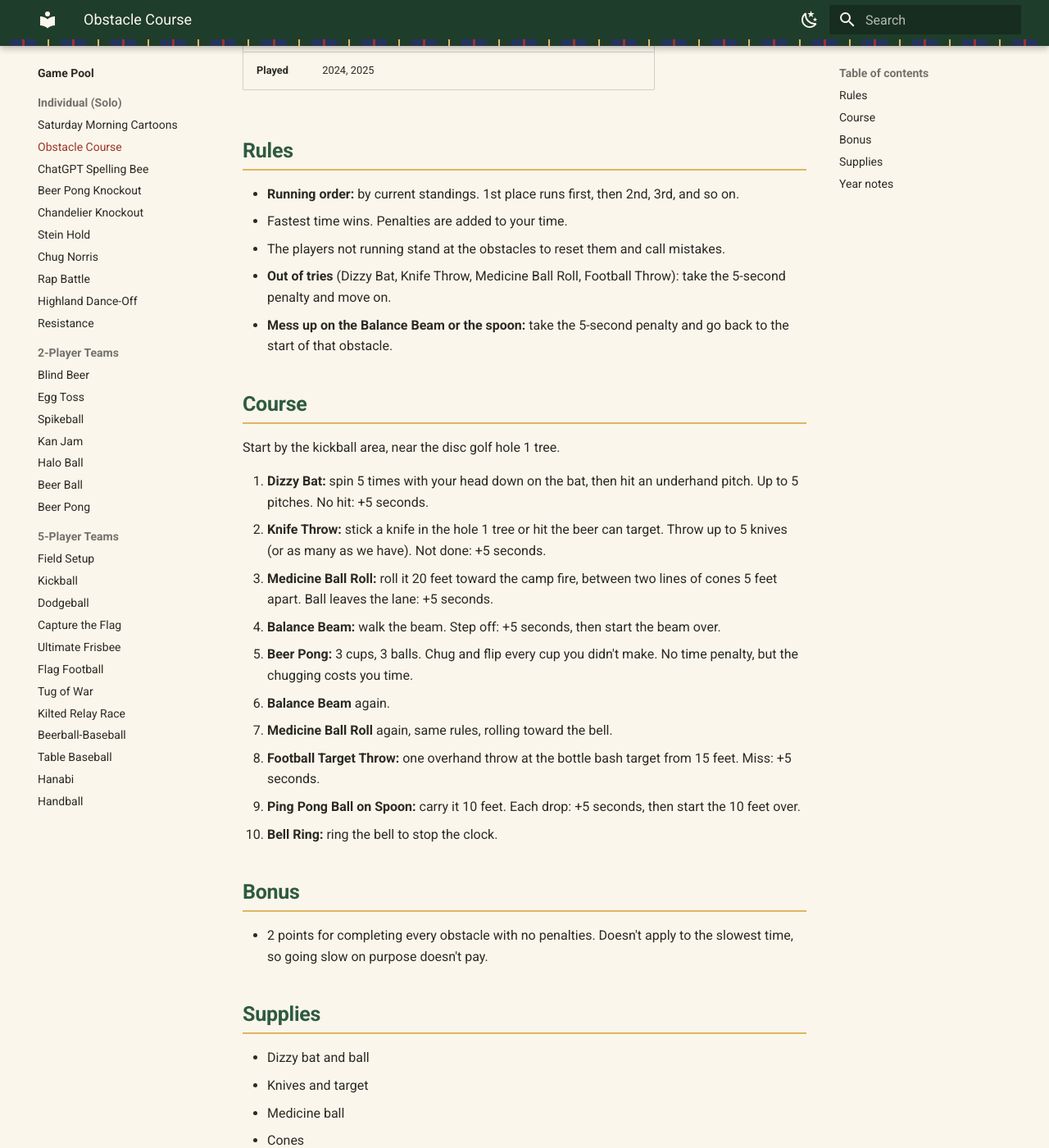
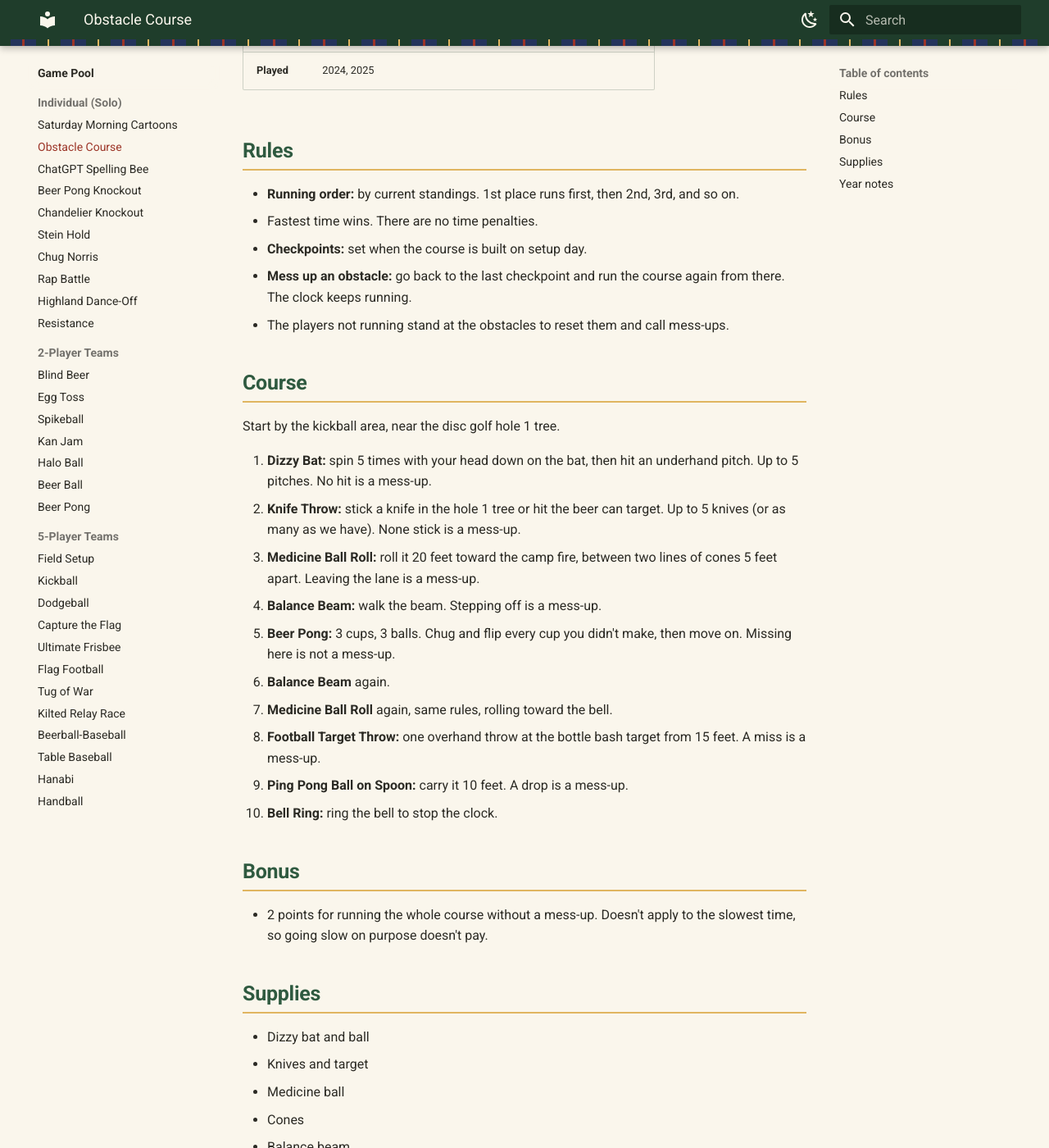
Before and after one commit to samuel-edison/best-man-games, an MkDocs documentation site: the page built from docs/games/individual/obstacle-course.md, in a window 1280 px wide and 1400 px high, scrolled down 355 px. Shown: the whole window at 82% size. Built offline with MkDocs 1.6.1 and Material for MkDocs 9.7.7, drawn with Linux system fonts in a browser that asks for light colours; some of the changed text lies outside the part shown.

Commit message:
Obstacle course: replace time penalties with checkpoint restarts
Co-Authored-By: Claude Opus 5.5 <noreply@anthropic.com>

```diff
--- a/docs/games/individual/obstacle-course.md
+++ b/docs/games/individual/obstacle-course.md
@@ -11,29 +11,29 @@
 ## Rules
 
 - **Running order:** by current standings. 1st place runs first, then 2nd, 3rd, and so on.
-- Fastest time wins. Penalties are added to your time.
-- The players not running stand at the obstacles to reset them and call mistakes.
-- **Out of tries** (Dizzy Bat, Knife Throw, Medicine Ball Roll, Football Throw): take the 5-second penalty and move on.
-- **Mess up on the Balance Beam or the spoon:** take the 5-second penalty and go back to the start of that obstacle.
+- Fastest time wins. There are no time penalties.
+- **Checkpoints:** set when the course is built on setup day.
+- **Mess up an obstacle:** go back to the last checkpoint and run the course again from there. The clock keeps running.
+- The players not running stand at the obstacles to reset them and call mess-ups.
 
 ## Course
 
 Start by the kickball area, near the disc golf hole 1 tree.
 
-1. **Dizzy Bat:** spin 5 times with your head down on the bat, then hit an underhand pitch. Up to 5 pitches. No hit: +5 seconds.
-2. **Knife Throw:** stick a knife in the hole 1 tree or hit the beer can target. Throw up to 5 knives (or as many as we have). Not done: +5 seconds.
-3. **Medicine Ball Roll:** roll it 20 feet toward the camp fire, between two lines of cones 5 feet apart. Ball leaves the lane: +5 seconds.
-4. **Balance Beam:** walk the beam. Step off: +5 seconds, then start the beam over.
-5. **Beer Pong:** 3 cups, 3 balls. Chug and flip every cup you didn't make. No time penalty, but the chugging costs you time.
+1. **Dizzy Bat:** spin 5 times with your head down on the bat, then hit an underhand pitch. Up to 5 pitches. No hit is a mess-up.
+2. **Knife Throw:** stick a knife in the hole 1 tree or hit the beer can target. Up to 5 knives (or as many as we have). None stick is a mess-up.
+3. **Medicine Ball Roll:** roll it 20 feet toward the camp fire, between two lines of cones 5 feet apart. Leaving the lane is a mess-up.
+4. **Balance Beam:** walk the beam. Stepping off is a mess-up.
+5. **Beer Pong:** 3 cups, 3 balls. Chug and flip every cup you didn't make, then move on. Missing here is not a mess-up.
 6. **Balance Beam** again.
 7. **Medicine Ball Roll** again, same rules, rolling toward the bell.
-8. **Football Target Throw:** one overhand throw at the bottle bash target from 15 feet. Miss: +5 seconds.
-9. **Ping Pong Ball on Spoon:** carry it 10 feet. Each drop: +5 seconds, then start the 10 feet over.
+8. **Football Target Throw:** one overhand throw at the bottle bash target from 15 feet. A miss is a mess-up.
+9. **Ping Pong Ball on Spoon:** carry it 10 feet. A drop is a mess-up.
 10. **Bell Ring:** ring the bell to stop the clock.
 
 ## Bonus
 
-- 2 points for completing every obstacle with no penalties. Doesn't apply to the slowest time, so going slow on purpose doesn't pay.
+- 2 points for running the whole course without a mess-up. Doesn't apply to the slowest time, so going slow on purpose doesn't pay.
 
 ## Supplies
 
@@ -46,7 +46,7 @@ Start by the kickball area, near the disc golf hole 1 tree.
 - Spoon
 - Football and bottle bash target
 - Bell
-- Stopwatch, paper and pen (error tally)
+- Stopwatch, paper and pen (mess-up tally for the bonus)
 
 ## Year notes
 
```
